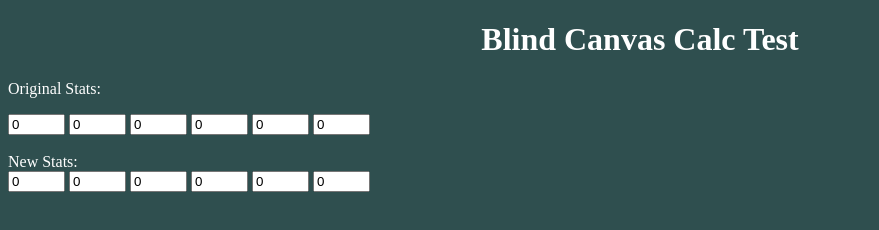
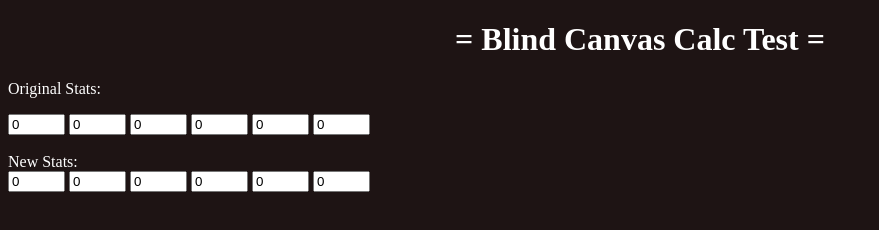
Before and after one commit to fragnemted/fragnemted, a plain HTML site: page index.html in a window 1280 px wide. Shown: the whole page, without its empty margins (0-879 px from the left). Drawn offline with Linux system fonts and the light colour scheme.

Commit message:
Update index.html

```diff
--- a/index.html
+++ b/index.html
@@ -7,8 +7,8 @@
 
     <style>
       body {
-        background-color: darkslategrey;
-        font_family: courier;
+        background-color: rgb(30,20,20);
+        font_family: courier new;
         color: white;
       }
 
@@ -20,10 +20,10 @@
 
   </head>
   <body>
-    <h1>Blind Canvas Calc Test</h1>
+    <h1>= Blind Canvas Calc Test =</h1>
 
     <p>
-      Original Stats:<br>
+      Original Stats:
       <form>
         <label for="hp_ori"></label>
         <input type="text" id="hp_ori" name="hp_ori" value="0" size="4" maxlength="3">
```
Lines whose indentation alone changed are shown as unchanged.
